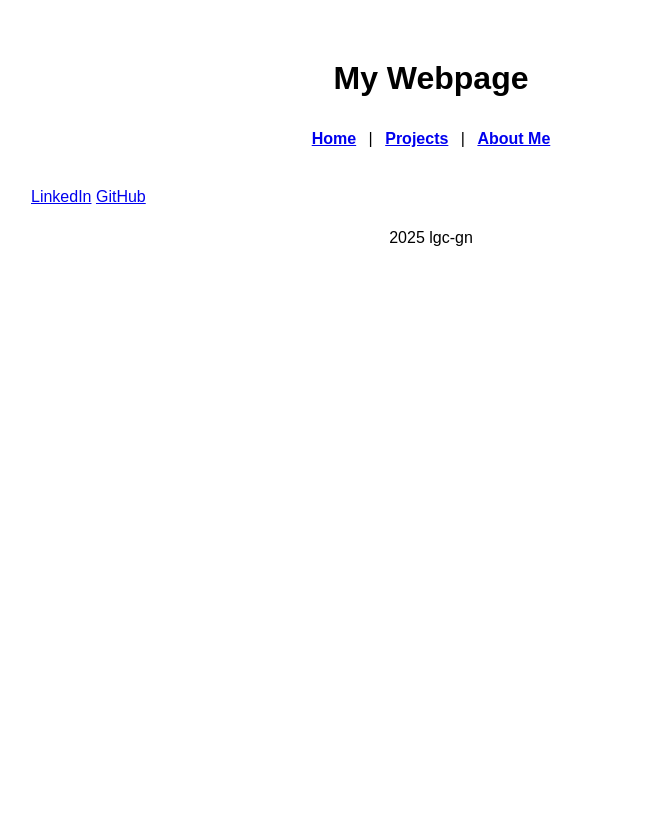
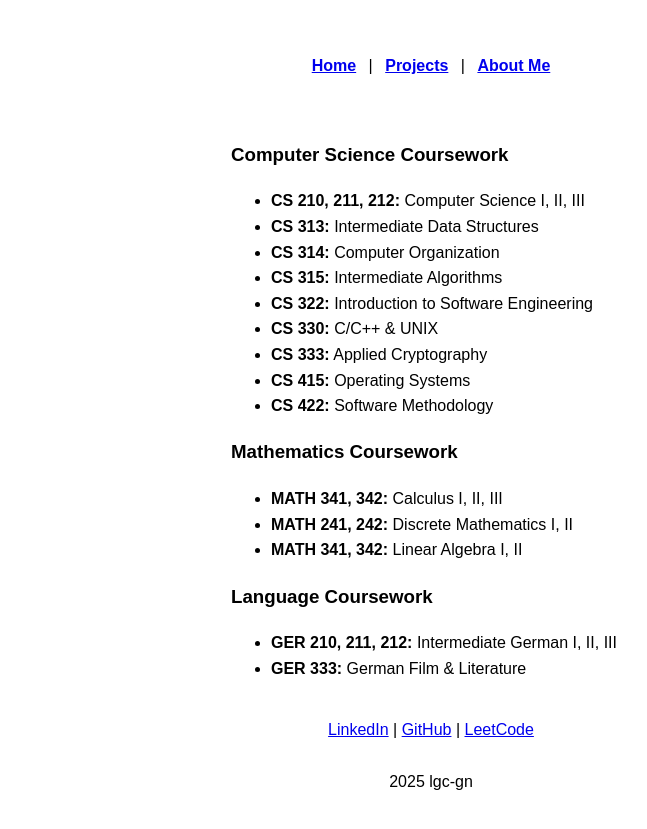
Before and after one commit to lgc-gn/lgc-gn.github.io, a Jekyll site: the page built from about.html, in a window 1280 px wide. Shown: the top 829 px of the page, without its empty margins (209-856 px from the left). Built offline with Jekyll 4.4.1, drawn with Linux system fonts in a browser that asks for light colours.

Commit message:
Update About Me and home page

```diff
--- a/_includes/header.html
+++ b/_includes/header.html
@@ -1,5 +1,5 @@
 <header>
-  <h1>My Webpage</h1>
+  <h1></h1>
   <nav>
     <a class="header-nav" href="/">Home</a> |
     <a class="header-nav" href="/projects">Projects</a> |
--- a/about.html
+++ b/about.html
@@ -3,8 +3,68 @@ layout: default
 title: lgc-gn | About Me
 ---
 
-<nav>
-    <a href="https://www.linkedin.com/in/lgc-gn/" target="_blank">LinkedIn</a>
-    <a href="https://github.com/lgc-gn" target="_blank">GitHub</a>
+<head>
+    <style>
+        .center{
+            margin: auto;
+            width: 50%;
+            padding: 10px;
+        }
 
-</nav>
+        .centerNavDiv {
+            margin: auto;
+            width: fit-content;
+            padding: 10px;
+        }
+
+        .centerNav {
+            display: inline-block;
+            white-space: nowrap;
+        }
+
+
+        .centerText{
+            text-align:center;
+        }
+    </style>
+</head>
+
+<body>
+    <main>
+        <div class="center">
+            <h3>Computer Science Coursework</h3>
+            <ul>
+                <li><b>CS 210, 211, 212:</b> Computer Science I, II, III</li>
+                <li><b>CS 313:</b> Intermediate Data Structures</li>
+                <li><b>CS 314:</b> Computer Organization</li>
+                <li><b>CS 315:</b> Intermediate Algorithms</li>
+                <li><b>CS 322:</b> Introduction to Software Engineering</li>
+                <li><b>CS 330:</b> C/C++ & UNIX</li>
+                <li><b>CS 333:</b> Applied Cryptography</li>
+                <li><b>CS 415:</b> Operating Systems</li>
+                <li><b>CS 422:</b> Software Methodology</li>
+            </ul>
+
+            <h3>Mathematics Coursework</h3>
+            <ul>
+                <li><b>MATH 341, 342:</b> Calculus I, II, III</li>
+                <li><b>MATH 241, 242:</b> Discrete Mathematics I, II</li>
+                <li><b>MATH 341, 342:</b> Linear Algebra I, II</li>
+            </ul>
+
+            <h3>Language Coursework</h3>
+            <ul>
+                <li><b>GER 210, 211, 212:</b> Intermediate German I, II, III</li>
+                <li><b>GER 333:</b> German Film & Literature</li>
+            </ul>
+        </div>
+
+        <div class="centerNavDiv">
+            <nav class="centerNav">
+                <a href="https://www.linkedin.com/in/lgc-gn/" target="_blank">LinkedIn</a> |
+                <a href="https://github.com/lgc-gn" target="_blank">GitHub</a> |
+                <a href="https://leetcode.com/u/lgcgn/" target="_blank">LeetCode</a>
+            </nav>
+        </div>
+    </main>
+</body>
--- a/assets/css/default.css
+++ b/assets/css/default.css
@@ -20,3 +20,13 @@ footer {
   margin: 0 0.5rem;
   font-weight: bold;
 }
+
+.center{
+    margin: auto;
+    width: 50%;
+    padding: 10px;
+}
+
+.centerText{
+    text-align:center;
+}
```
Also changed, not shown: index.html (+22 -4 lines).
